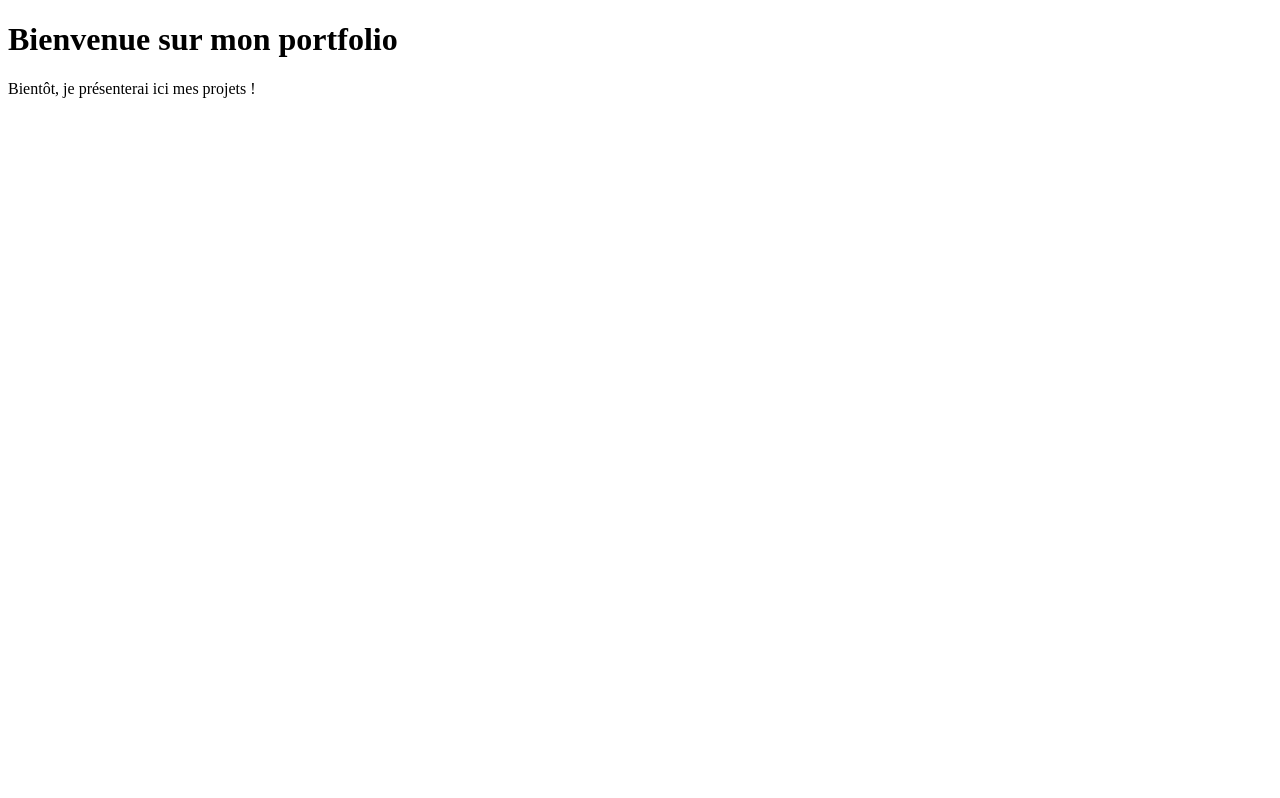
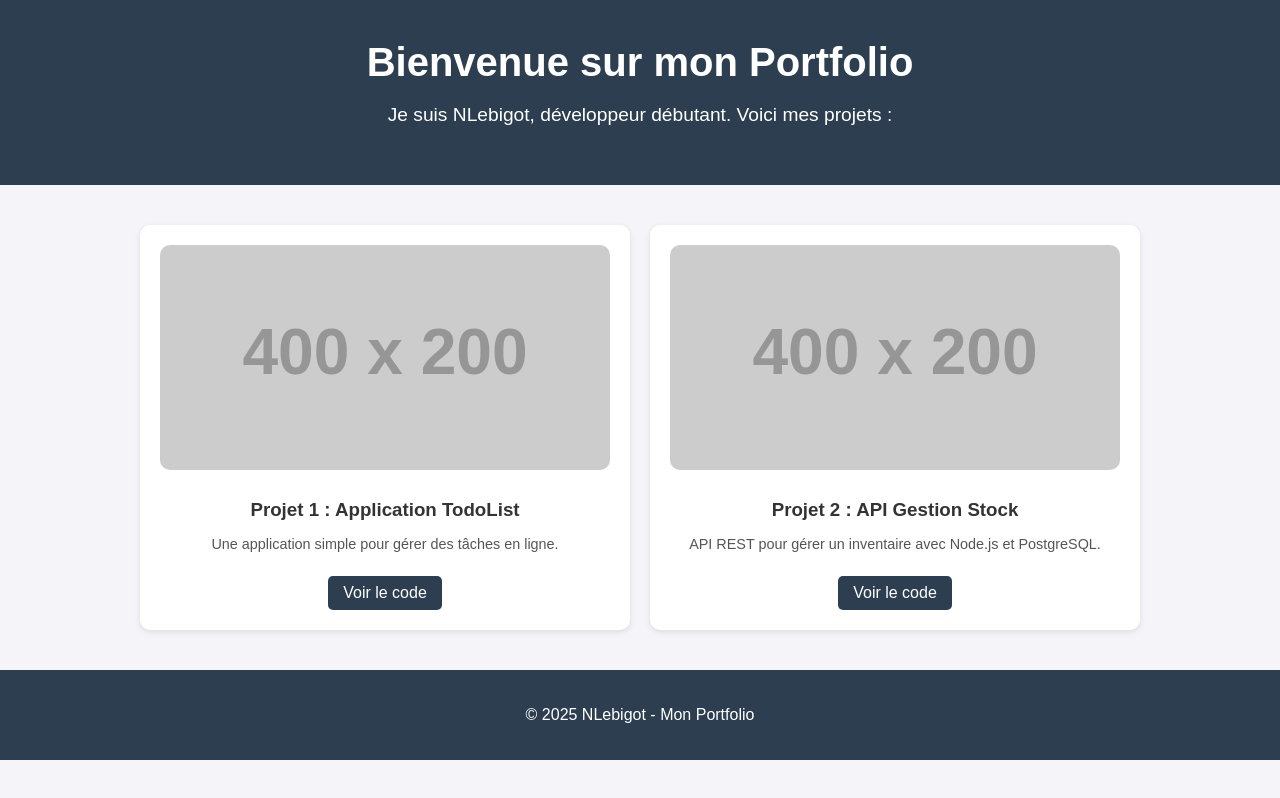
Before and after one commit to NLebigot/Nicolas_Lebigot_Portfolio.github.io, a plain HTML site: page index.html in a window 1280 px wide. Drawn offline with Linux system fonts and the light colour scheme; placeholder pictures from the web are drawn by us.

Commit message:
Update index.html

```diff
--- a/index.html
+++ b/index.html
@@ -2,10 +2,110 @@
 <html lang="fr">
 <head>
   <meta charset="UTF-8">
-  <title>Mon Portfolio</title>
+  <title>Mon Portfolio – NLebigot</title>
+  <meta name="viewport" content="width=device-width, initial-scale=1">
+  <style>
+    body {
+      font-family: Arial, sans-serif;
+      margin: 0;
+      background: #f4f4f9;
+      color: #333;
+    }
+    header {
+      background: #2c3e50;
+      color: white;
+      padding: 40px 20px;
+      text-align: center;
+    }
+    header h1 {
+      margin: 0;
+      font-size: 2.5em;
+    }
+    header p {
+      font-size: 1.2em;
+    }
+    main {
+      max-width: 1000px;
+      margin: 40px auto;
+      padding: 0 20px;
+      display: grid;
+      grid-template-columns: repeat(auto-fit, minmax(250px, 1fr));
+      gap: 20px;
+    }
+    .card {
+      background: white;
+      border-radius: 10px;
+      box-shadow: 0 2px 6px rgba(0,0,0,0.1);
+      padding: 20px;
+      text-align: center;
+      transition: transform 0.2s;
+    }
+    .card:hover {
+      transform: translateY(-5px);
+    }
+    .card img {
+      width: 100%;
+      border-radius: 10px;
+      margin-bottom: 15px;
+    }
+    .card h3 {
+      margin: 10px 0;
+    }
+    .card p {
+      font-size: 0.9em;
+      color: #555;
+    }
+    .card a {
+      display: inline-block;
+      margin-top: 10px;
+      padding: 8px 15px;
+      background: #2c3e50;
+      color: white;
+      text-decoration: none;
+      border-radius: 5px;
+      transition: background 0.2s;
+    }
+    .card a:hover {
+      background: #1a252f;
+    }
+    footer {
+      text-align: center;
+      padding: 20px;
+      margin-top: 40px;
+      background: #2c3e50;
+      color: white;
+    }
+  </style>
 </head>
 <body>
-  <h1>Bienvenue sur mon portfolio</h1>
-  <p>Bientôt, je présenterai ici mes projets !</p>
+
+  <header>
+    <h1>Bienvenue sur mon Portfolio</h1>
+    <p>Je suis NLebigot, développeur débutant. Voici mes projets :</p>
+  </header>
+
+  <main>
+    <!-- Exemple de carte projet -->
+    <div class="card">
+      <img src="https://via.placeholder.com/400x200" alt="Capture du projet">
+      <h3>Projet 1 : Application TodoList</h3>
+      <p>Une application simple pour gérer des tâches en ligne.</p>
+      <a href="https://github.com/tonpseudo/app-todolist" target="_blank">Voir le code</a>
+    </div>
+
+    <div class="card">
+      <img src="https://via.placeholder.com/400x200" alt="Capture du projet">
+      <h3>Projet 2 : API Gestion Stock</h3>
+      <p>API REST pour gérer un inventaire avec Node.js et PostgreSQL.</p>
+      <a href="https://github.com/tonpseudo/api-stock" target="_blank">Voir le code</a>
+    </div>
+
+    <!-- Tu peux dupliquer ce bloc <div class="card"> pour ajouter d’autres projets -->
+  </main>
+
+  <footer>
+    <p>&copy; 2025 NLebigot - Mon Portfolio</p>
+  </footer>
+
 </body>
 </html>
```
